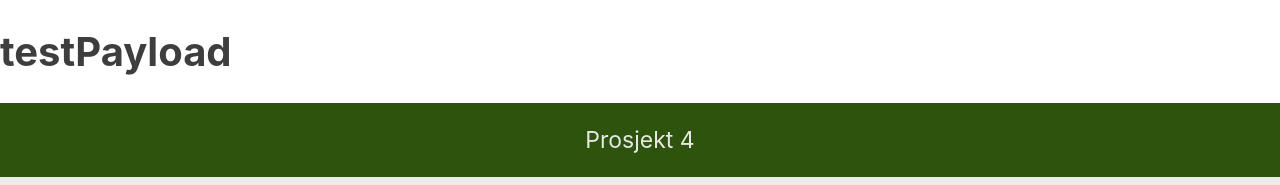
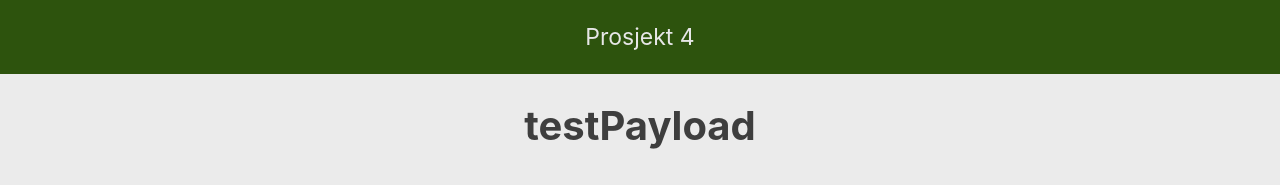
Before and after one commit to FluidSense/webdev-prosjekt4, a React (Create React App) app in the folder projectum-quattuor/: page / in a window 1280 px wide. Shown: the top 185 px of the page. Built offline with nearby package versions, Linux system fonts and the light colour scheme; no server answers.

Commit message:
Slight tweak for merge preparation

```diff
--- a/projectum-quattuor/src/App.js
+++ b/projectum-quattuor/src/App.js
@@ -8,7 +8,6 @@ class App extends Component {
   render() {
     return (
       <>
-        <ExampleContainer />
         <div className="App">
           <header className="App-header">
             <p>
@@ -19,6 +18,8 @@ class App extends Component {
           {/*All divs below should be comprised of their own components*/}
 
           <div className="content">
+
+            <ExampleContainer />
 
             {/*Search bar*/}
             <div className="search_wrapper">
```
